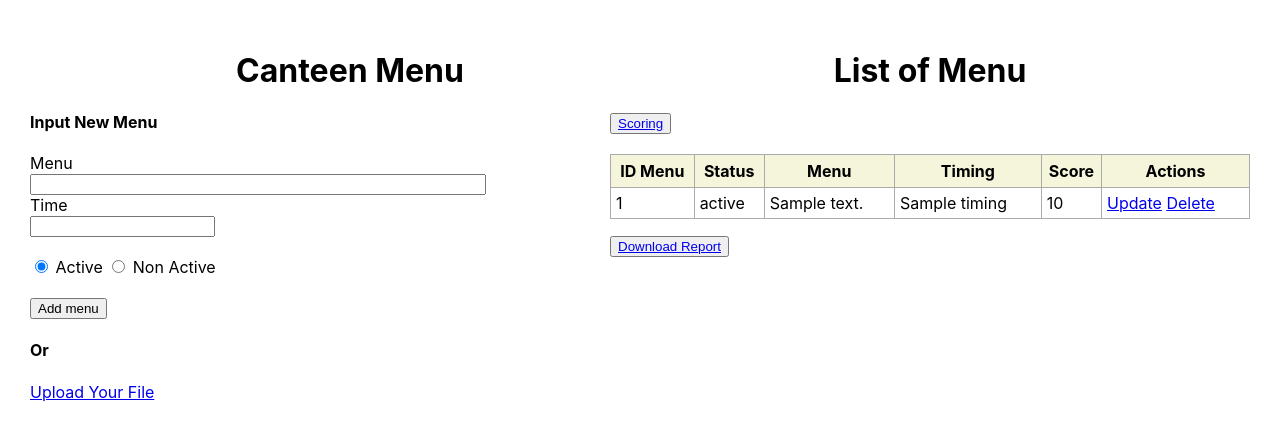
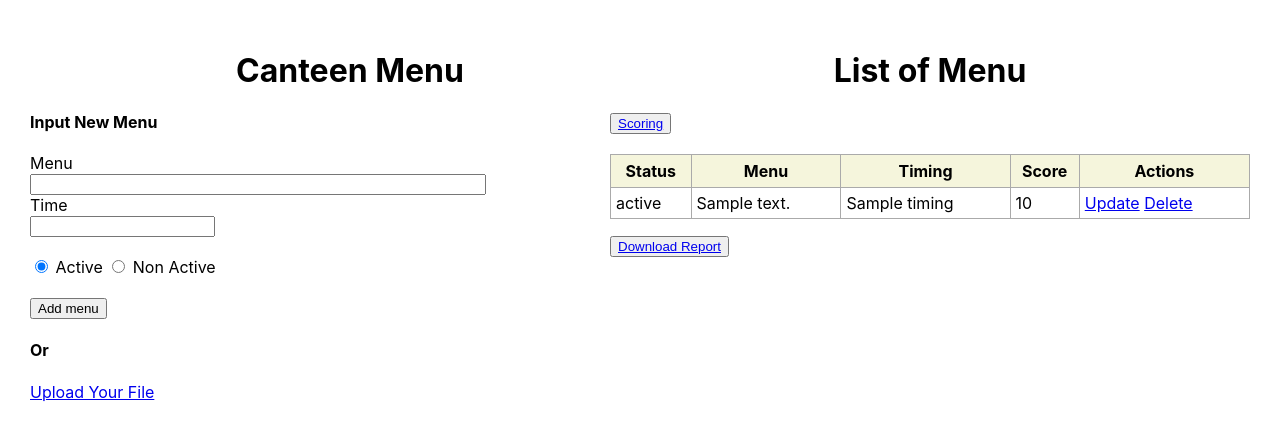
Before and after one commit to kafiyatulfthr/menumakan, a Flask app: template templates/index.html in a window 1280 px wide. Shown: the top 427 px of the page. Run offline with Flask 2, Linux system fonts and the light colour scheme; the template is opened without the code that fills it: most values are stand-ins (such as "Sample title", 1, 10 or a date in 2020); some libraries are stand-ins or nearby versions.

Commit message:
delete a column

```diff
--- a/templates/index.html
+++ b/templates/index.html
@@ -44,7 +44,6 @@
     {% else %}
     <table>
         <tr>
-            <th>ID Menu</th>
             <th>Status</th>
             <th>Menu</th>
             <th>Timing</th>
@@ -53,7 +52,6 @@
         </tr>
         {% for menu in menus %}
             <tr>
-                <td>{{ menu.id }}</td>
                 <td>{{ menu.status }}</td>
                 <td>{{ menu.content }}</td>
                 <td>{{ menu.timing }}</td>
```
